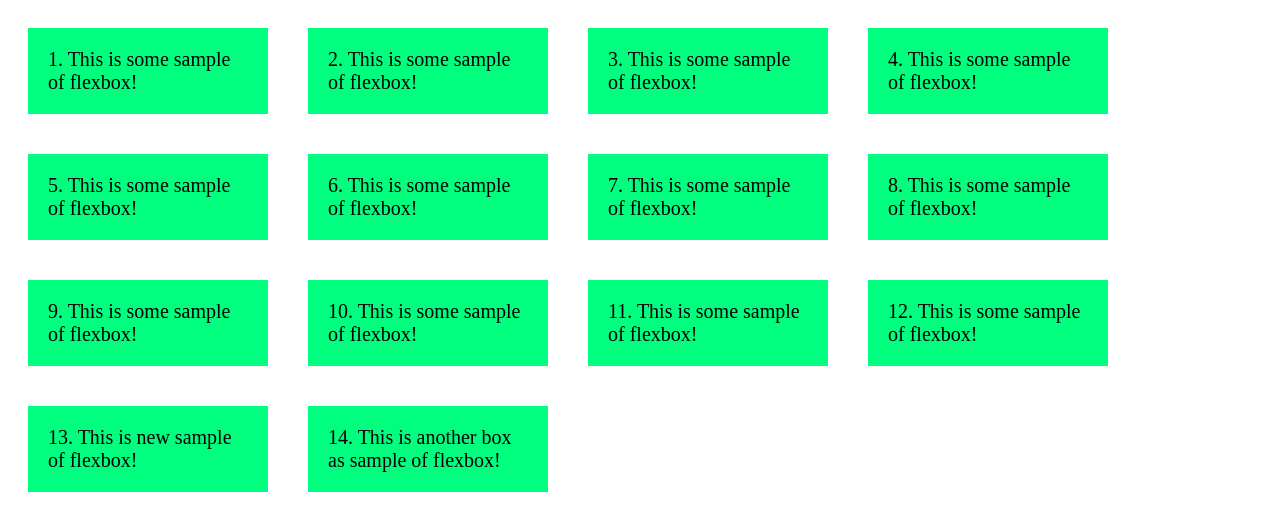
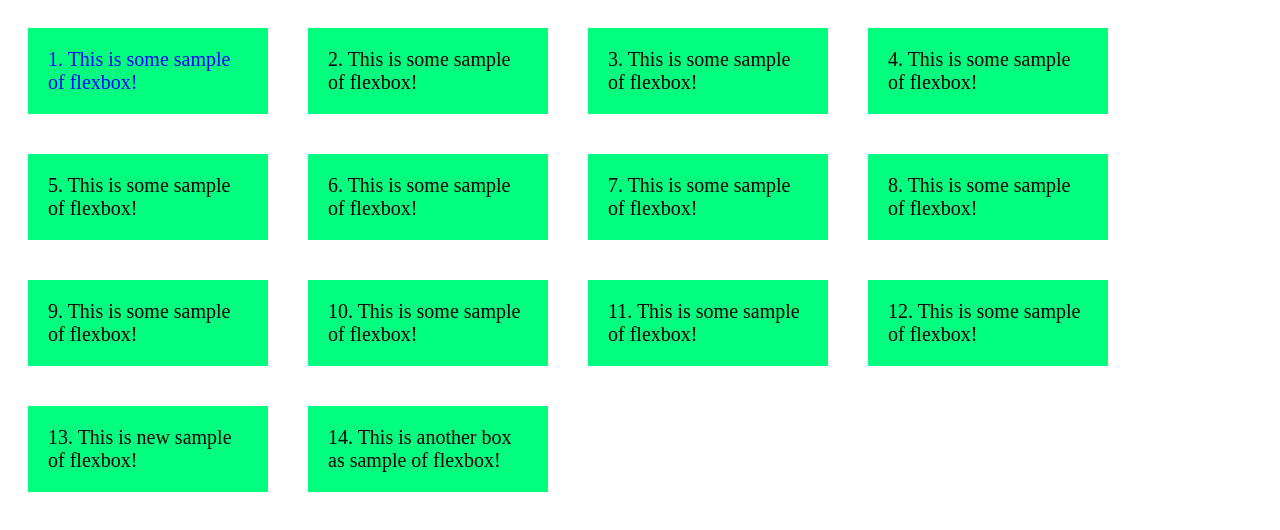
Before and after one commit to soniyaprasad77/flexbox-CSS, a plain HTML site: page index.html in a window 1280 px wide. Drawn offline with Linux system fonts and the light colour scheme.

Commit message:
Change color of div1

```diff
--- a/index.html
+++ b/index.html
@@ -22,7 +22,7 @@
 
       <body>
           <div id="container">
-              <div>1. This is some sample of flexbox!</div>
+              <div style="color:blue;">1. This is some sample of flexbox!</div>
               <div>2. This is some sample of flexbox!</div>
               <div>3. This is some sample of flexbox!</div>
               <div>4. This is some sample of flexbox!</div>
```
